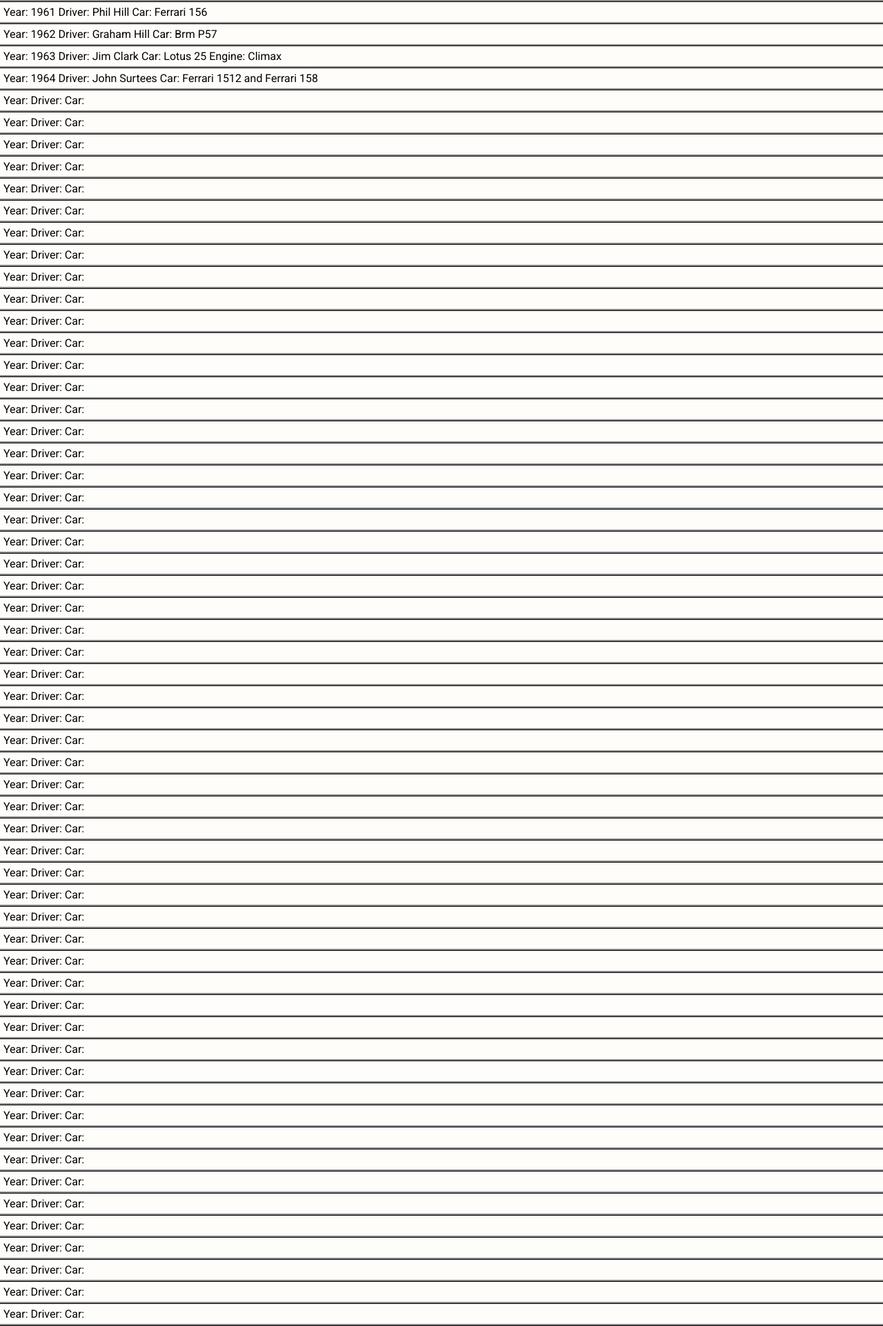
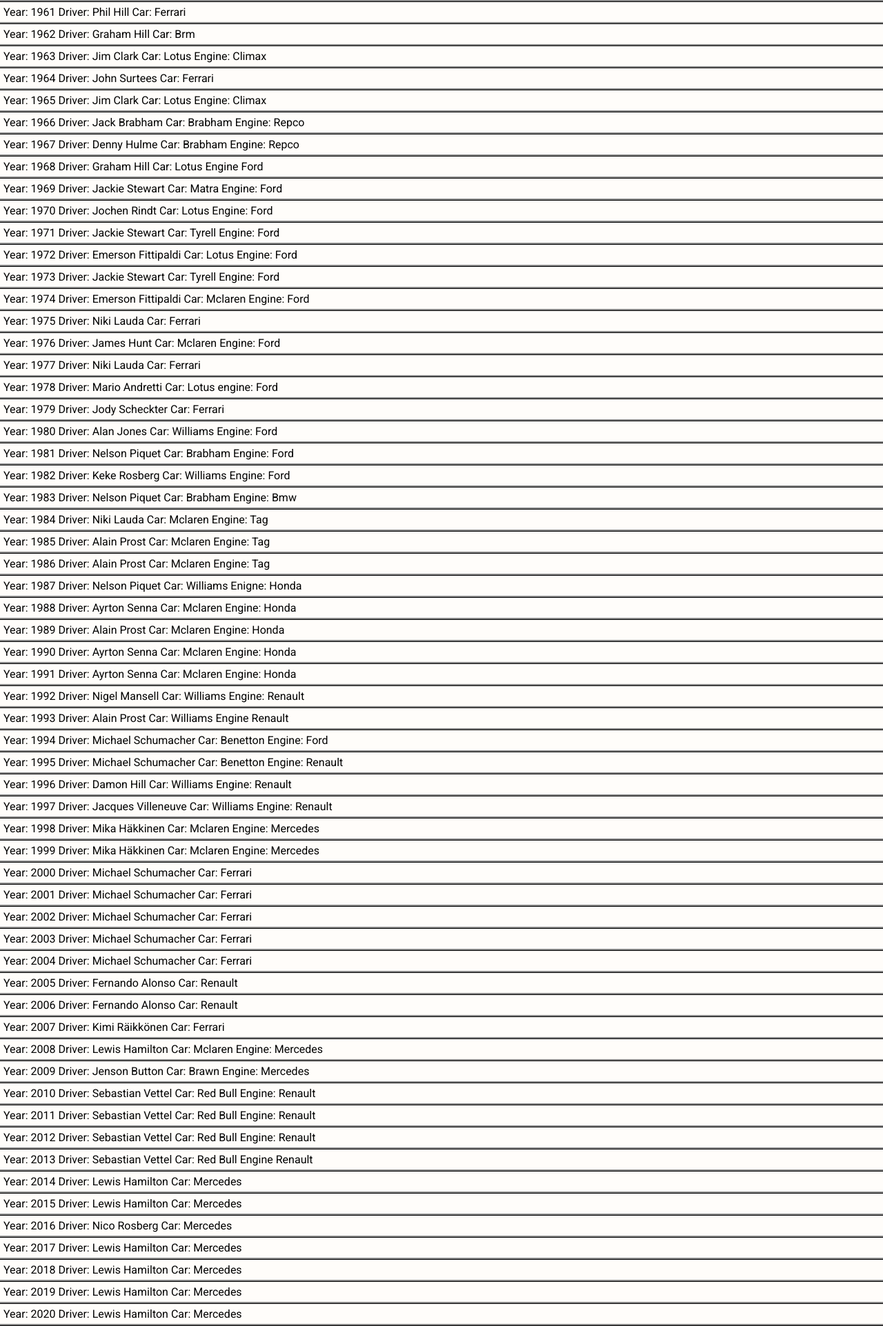
Before and after one commit to vilmerbjorkman/projekt_3, a plain HTML site: page champion.html in a window 1280 px wide. Shown: the part 409-2332 px from the top of the page at 69% size. Drawn offline with Linux system fonts and the light colour scheme.

Commit message:
added all wolrd champions

```diff
--- a/champion.html
+++ b/champion.html
@@ -22,77 +22,77 @@
 
         </ul>
     </nav>
-    <li class="win">Year: 1950 Driver: Giuseppe Farina Car: Alfa Romeo 158 Alfetta</li>
-    <li class="win">Year: 1951 Driver: Juan Manuel Fangio Car: Alfa Romeo 159 Alfetta</li>
-    <li class="win">Year: 1952 Driver: Alberto Ascari Car: Ferrari 500 F2 </li>
-    <li class="win">Year: 1953 Driver: Alberto Ascari Car: Ferrari 500 F2</li>
-    <li class="win">Year: 1954 Driver: Juan Manuel Fangio Car: Maserati 250F and Mercedes W196</li>
-    <li class="win">Year: 1955 Driver: Juan Manuel Fangio Car: Mercedes W196 </li>
-    <li class="win">Year: 1956 Driver: Juan Manuel Fangio Car: Ferrari D50</li>
-    <li class="win">Year: 1957 Driver: Juan Manuel Fangio Car: Maserati 250F</li>
-    <li class="win">Year: 1958 Driver: Mike Hawthorn Car: Ferrari Dino 246 F1 </li>
-    <li class="win">Year: 1959 Driver: Jack Brabham Car: Cooper T43 Engine: Climax</li>
-    <li class="win">Year: 1960 Driver: Jack Brabham Car: Cooper T43 Engine: Climax</li>
-    <li class="win">Year: 1961 Driver: Phil Hill Car: Ferrari 156</li>
-    <li class="win">Year: 1962 Driver: Graham Hill Car: Brm P57</li>
-    <li class="win">Year: 1963 Driver: Jim Clark Car: Lotus 25 Engine: Climax</li>
-    <li class="win">Year: 1964 Driver: John Surtees Car: Ferrari 1512 and Ferrari 158</li>
-    <li class="win">Year: Driver: Car:</li>
-    <li class="win">Year: Driver: Car:</li>
-    <li class="win">Year: Driver: Car:</li>
-    <li class="win">Year: Driver: Car:</li>
-    <li class="win">Year: Driver: Car:</li>
-    <li class="win">Year: Driver: Car:</li>
-    <li class="win">Year: Driver: Car:</li>
-    <li class="win">Year: Driver: Car:</li>
-    <li class="win">Year: Driver: Car:</li>
-    <li class="win">Year: Driver: Car:</li>
-    <li class="win">Year: Driver: Car:</li>
-    <li class="win">Year: Driver: Car:</li>
-    <li class="win">Year: Driver: Car:</li>
-    <li class="win">Year: Driver: Car:</li>
-    <li class="win">Year: Driver: Car:</li>
-    <li class="win">Year: Driver: Car:</li>
-    <li class="win">Year: Driver: Car:</li>
-    <li class="win">Year: Driver: Car:</li>
-    <li class="win">Year: Driver: Car:</li>
-    <li class="win">Year: Driver: Car:</li>
-    <li class="win">Year: Driver: Car:</li>
-    <li class="win">Year: Driver: Car:</li>
-    <li class="win">Year: Driver: Car:</li>
-    <li class="win">Year: Driver: Car:</li>
-    <li class="win">Year: Driver: Car:</li>
-    <li class="win">Year: Driver: Car:</li>
-    <li class="win">Year: Driver: Car:</li>
-    <li class="win">Year: Driver: Car:</li>
-    <li class="win">Year: Driver: Car:</li>
-    <li class="win">Year: Driver: Car:</li>
-    <li class="win">Year: Driver: Car:</li>
-    <li class="win">Year: Driver: Car:</li>
-    <li class="win">Year: Driver: Car:</li>
-    <li class="win">Year: Driver: Car:</li>
-    <li class="win">Year: Driver: Car:</li>
-    <li class="win">Year: Driver: Car:</li>
-    <li class="win">Year: Driver: Car:</li>
-    <li class="win">Year: Driver: Car:</li>
-    <li class="win">Year: Driver: Car:</li>
-    <li class="win">Year: Driver: Car:</li>
-    <li class="win">Year: Driver: Car:</li>
-    <li class="win">Year: Driver: Car:</li>
-    <li class="win">Year: Driver: Car:</li>
-    <li class="win">Year: Driver: Car:</li>
-    <li class="win">Year: Driver: Car:</li>
-    <li class="win">Year: Driver: Car:</li>
-    <li class="win">Year: Driver: Car:</li>
-    <li class="win">Year: Driver: Car:</li>
-    <li class="win">Year: Driver: Car:</li>
-    <li class="win">Year: Driver: Car:</li>
-    <li class="win">Year: Driver: Car:</li>
-    <li class="win">Year: Driver: Car:</li>
-    <li class="win">Year: Driver: Car:</li>
-    <li class="win">Year: Driver: Car:</li>
-    <li class="win">Year: Driver: Car:</li>
-    <li class="win">Year: Driver: Car:</li>
+    <li class="win">Year: 1950 Driver: Giuseppe Farina Car: Alfa Romeo</li>
+    <li class="win">Year: 1951 Driver: Juan Manuel Fangio Car: Alfa Romeo </li>
+    <li class="win">Year: 1952 Driver: Alberto Ascari Car: Ferrari  </li>
+    <li class="win">Year: 1953 Driver: Alberto Ascari Car: Ferrari </li>
+    <li class="win">Year: 1954 Driver: Juan Manuel Fangio Car: Maserati and Mercedes </li>
+    <li class="win">Year: 1955 Driver: Juan Manuel Fangio Car: Mercedes </li>
+    <li class="win">Year: 1956 Driver: Juan Manuel Fangio Car: Ferrari </li>
+    <li class="win">Year: 1957 Driver: Juan Manuel Fangio Car: Maserati </li>
+    <li class="win">Year: 1958 Driver: Mike Hawthorn Car: Ferrari </li>
+    <li class="win">Year: 1959 Driver: Jack Brabham Car: Cooper Engine: Climax</li>
+    <li class="win">Year: 1960 Driver: Jack Brabham Car: Cooper Engine: Climax</li>
+    <li class="win">Year: 1961 Driver: Phil Hill Car: Ferrari</li>
+    <li class="win">Year: 1962 Driver: Graham Hill Car: Brm </li>
+    <li class="win">Year: 1963 Driver: Jim Clark Car: Lotus Engine: Climax</li>
+    <li class="win">Year: 1964 Driver: John Surtees Car: Ferrari</li>
+    <li class="win">Year: 1965 Driver: Jim Clark Car: Lotus Engine: Climax</li>
+    <li class="win">Year: 1966 Driver: Jack Brabham Car: Brabham Engine: Repco</li>
+    <li class="win">Year: 1967 Driver: Denny Hulme Car: Brabham Engine: Repco</li>
+    <li class="win">Year: 1968 Driver: Graham Hill Car: Lotus Engine Ford</li>
+    <li class="win">Year: 1969 Driver: Jackie Stewart Car: Matra Engine: Ford</li>
+    <li class="win">Year: 1970 Driver: Jochen Rindt Car: Lotus Engine: Ford</li>
+    <li class="win">Year: 1971 Driver: Jackie Stewart Car: Tyrell Engine: Ford</li>
+    <li class="win">Year: 1972 Driver: Emerson Fittipaldi Car: Lotus Engine: Ford</li>
+    <li class="win">Year: 1973 Driver: Jackie Stewart Car: Tyrell Engine: Ford</li>
+    <li class="win">Year: 1974 Driver: Emerson Fittipaldi Car: Mclaren Engine: Ford</li>
+    <li class="win">Year: 1975 Driver: Niki Lauda Car: Ferrari</li>
+    <li class="win">Year: 1976 Driver: James Hunt Car: Mclaren Engine: Ford</li>
+    <li class="win">Year: 1977 Driver: Niki Lauda Car: Ferrari</li>
+    <li class="win">Year: 1978 Driver: Mario Andretti Car: Lotus engine: Ford</li>
+    <li class="win">Year: 1979 Driver: Jody Scheckter Car: Ferrari</li>
+    <li class="win">Year: 1980 Driver: Alan Jones Car: Williams Engine: Ford</li>
+    <li class="win">Year: 1981 Driver: Nelson Piquet Car: Brabham Engine: Ford</li>
+    <li class="win">Year: 1982 Driver: Keke Rosberg Car: Williams Engine: Ford</li>
+    <li class="win">Year: 1983 Driver: Nelson Piquet Car: Brabham Engine: Bmw</li>
+    <li class="win">Year: 1984 Driver: Niki Lauda Car: Mclaren Engine: Tag</li>
+    <li class="win">Year: 1985 Driver: Alain Prost Car: Mclaren Engine: Tag</li>
+    <li class="win">Year: 1986 Driver: Alain Prost Car: Mclaren Engine: Tag</li>
+    <li class="win">Year: 1987 Driver: Nelson Piquet Car: Williams Enigne: Honda</li>
+    <li class="win">Year: 1988 Driver: Ayrton Senna Car: Mclaren Engine: Honda</li>
+    <li class="win">Year: 1989 Driver: Alain Prost Car: Mclaren Engine: Honda</li>
+    <li class="win">Year: 1990 Driver: Ayrton Senna Car: Mclaren Engine: Honda</li>
+    <li class="win">Year: 1991 Driver: Ayrton Senna Car: Mclaren Engine: Honda</li>
+    <li class="win">Year: 1992 Driver: Nigel Mansell Car: Williams Engine: Renault</li>
+    <li class="win">Year: 1993 Driver: Alain Prost Car: Williams Engine Renault</li>
+    <li class="win">Year: 1994 Driver: Michael Schumacher Car: Benetton Engine: Ford</li>
+    <li class="win">Year: 1995 Driver: Michael Schumacher Car: Benetton Engine: Renault</li>
+    <li class="win">Year: 1996 Driver: Damon Hill Car: Williams Engine: Renault</li>
+    <li class="win">Year: 1997 Driver: Jacques Villeneuve Car: Williams Engine: Renault</li>
+    <li class="win">Year: 1998 Driver: Mika Häkkinen Car: Mclaren Engine: Mercedes</li>
+    <li class="win">Year: 1999 Driver: Mika Häkkinen Car: Mclaren Engine: Mercedes</li>
+    <li class="win">Year: 2000 Driver: Michael Schumacher Car: Ferrari</li>
+    <li class="win">Year: 2001 Driver: Michael Schumacher Car: Ferrari</li>
+    <li class="win">Year: 2002 Driver: Michael Schumacher Car: Ferrari</li>
+    <li class="win">Year: 2003 Driver: Michael Schumacher Car: Ferrari</li>
+    <li class="win">Year: 2004 Driver: Michael Schumacher Car: Ferrari</li>
+    <li class="win">Year: 2005 Driver: Fernando Alonso Car: Renault</li>
+    <li class="win">Year: 2006 Driver: Fernando Alonso Car: Renault</li>
+    <li class="win">Year: 2007 Driver: Kimi Räikkönen Car: Ferrari</li>
+    <li class="win">Year: 2008 Driver: Lewis Hamilton Car: Mclaren Engine: Mercedes</li>
+    <li class="win">Year: 2009 Driver: Jenson Button Car: Brawn Engine: Mercedes</li>
+    <li class="win">Year: 2010 Driver: Sebastian Vettel Car: Red Bull Engine: Renault</li>
+    <li class="win">Year: 2011 Driver: Sebastian Vettel Car: Red Bull Engine: Renault</li>
+    <li class="win">Year: 2012 Driver: Sebastian Vettel Car: Red Bull Engine: Renault</li>
+    <li class="win">Year: 2013 Driver: Sebastian Vettel Car: Red Bull Engine Renault</li>
+    <li class="win">Year: 2014 Driver: Lewis Hamilton Car: Mercedes</li>
+    <li class="win">Year: 2015 Driver: Lewis Hamilton Car: Mercedes</li>
+    <li class="win">Year: 2016 Driver: Nico Rosberg Car: Mercedes</li>
+    <li class="win">Year: 2017 Driver: Lewis Hamilton Car: Mercedes</li>
+    <li class="win">Year: 2018 Driver: Lewis Hamilton Car: Mercedes</li>
+    <li class="win">Year: 2019 Driver: Lewis Hamilton Car: Mercedes</li>
+    <li class="win">Year: 2020 Driver: Lewis Hamilton Car: Mercedes</li>
 
 
 
```
